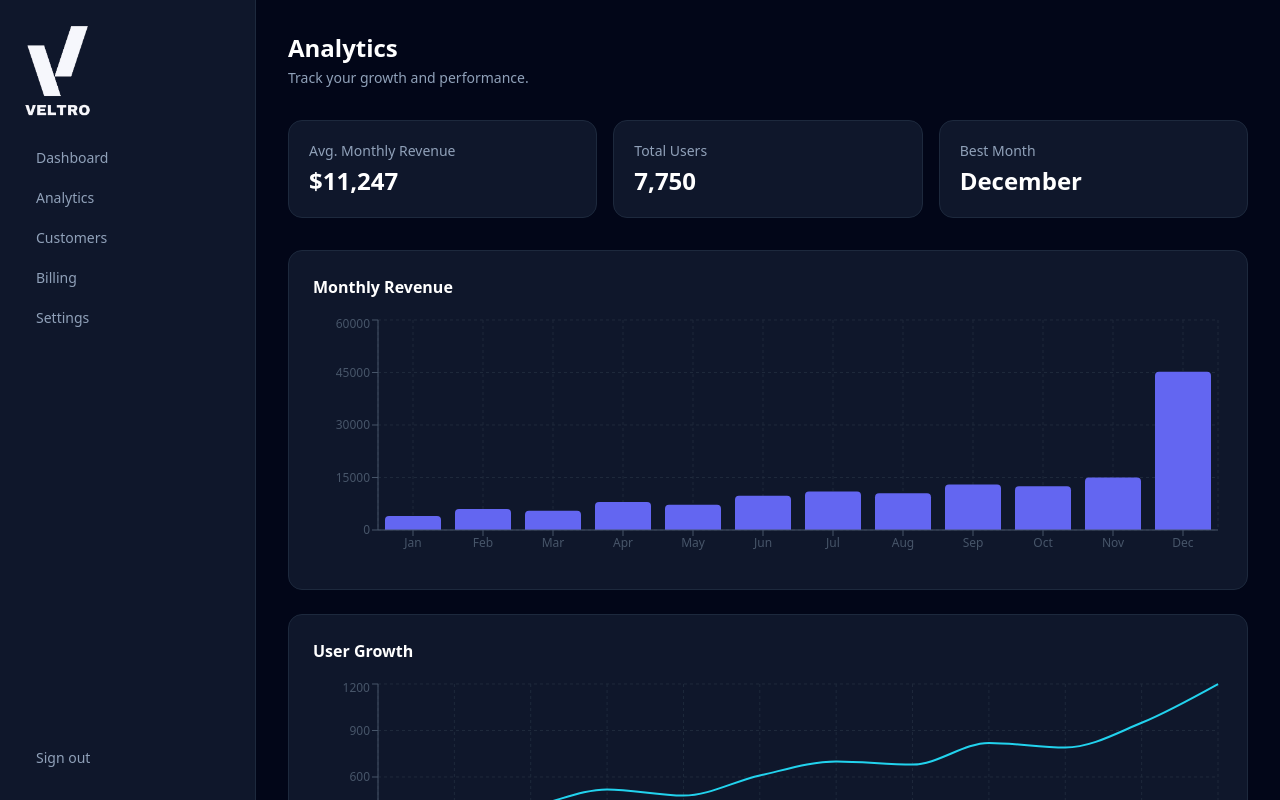
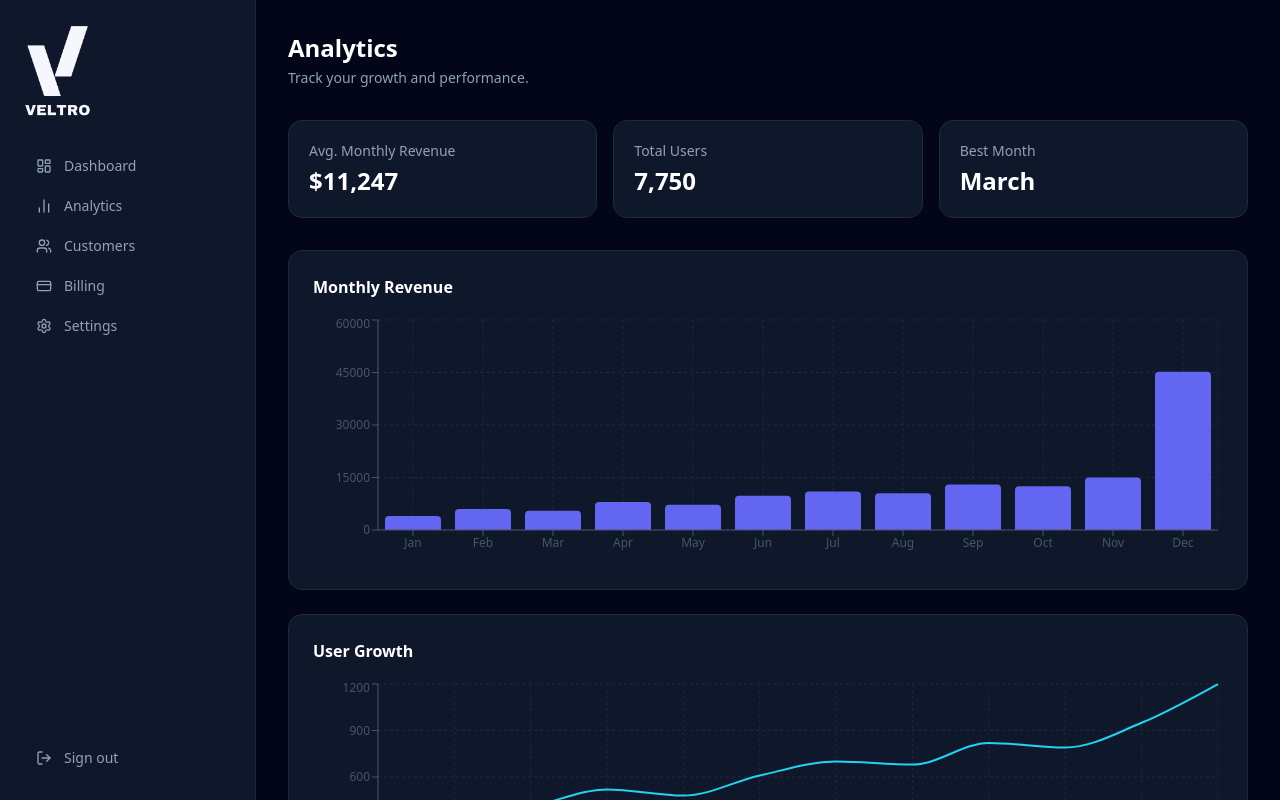
Before and after one commit to FOLADAVE/Veltro, a Next.js app: page /dashboard/analytics in a window 1280 px wide. Shown: the top 800 px of the page. Built offline with nearby package versions, Linux system fonts and the light colour scheme.

Commit message:
feat: enhance dashboard layout with responsive sidebar and navigation items

```diff
--- a/src/app/(auth)/signup/page.tsx
+++ b/src/app/(auth)/signup/page.tsx
@@ -24,7 +24,7 @@ export default function SignupPage({
             <input
               type="text"
               name="name"
-              placeholder="Daniel Haastrup"
+              placeholder="John Doe"
               required
               className="w-full bg-slate-800 border border-slate-700 text-white rounded-lg px-4 py-2.5 text-sm focus:outline-none focus:border-indigo-500"
             />
--- a/src/app/dashboard/analytics/page.tsx
+++ b/src/app/dashboard/analytics/page.tsx
@@ -40,7 +40,7 @@ export default function AnalyticsPage() {
         {[
           { label: "Avg. Monthly Revenue", value: "$11,247" },
           { label: "Total Users", value: "7,750" },
-          { label: "Best Month", value: "December" },
+          { label: "Best Month", value: "March" },
         ].map((stat) => (
           <div key={stat.label} className="bg-slate-900 border border-slate-800 rounded-xl p-5">
             <p className="text-slate-400 text-sm mb-1">{stat.label}</p>
--- a/src/app/dashboard/layout.tsx
+++ b/src/app/dashboard/layout.tsx
@@ -1,50 +1,109 @@
+"use client";
+
 import Link from "next/link";
 import Image from "next/image";
+import { useState } from "react";
 import { signOut } from "@/app/actions/auth";
+import { Menu, X, LayoutDashboard, BarChart2, Users, CreditCard, Settings, LogOut } from "lucide-react";
+
+const navItems = [
+  { label: "Dashboard", href: "/dashboard", icon: LayoutDashboard },
+  { label: "Analytics", href: "/dashboard/analytics", icon: BarChart2 },
+  { label: "Customers", href: "/dashboard/customers", icon: Users },
+  { label: "Billing", href: "/dashboard/billing", icon: CreditCard },
+  { label: "Settings", href: "/dashboard/settings", icon: Settings },
+];
 
 export default function DashboardLayout({
   children,
 }: {
   children: React.ReactNode;
 }) {
+  const [sidebarOpen, setSidebarOpen] = useState(false);
+
   return (
     <div className="min-h-screen bg-slate-950 text-white flex">
-      {/* Sidebar */}
-      <aside className="w-64 bg-slate-900 border-r border-slate-800 p-6 flex flex-col fixed h-full">
-        <Image src="/veltro.png" alt="Veltro Logo" width={70} height={70} className="mb-6" />
+
+      {/* Mobile Overlay */}
+      {sidebarOpen && (
+        <div
+          className="fixed inset-0 bg-black/60 z-20 lg:hidden"
+          onClick={() => setSidebarOpen(false)}
+        />
+      )}
+
+      {/* Sidebar — always visible on desktop, hidden on mobile unless open */}
+      <aside className={`
+        fixed top-0 left-0 h-full w-64 bg-slate-900 border-r border-slate-800 p-6 flex flex-col z-30
+        transition-transform duration-300 ease-in-out
+        ${sidebarOpen ? "translate-x-0" : "-translate-x-full"}
+        lg:translate-x-0
+      `}>
+        {/* Logo + close button (close only shows on mobile) */}
+        <div className="flex items-center justify-between mb-8">
+          <Image src="/veltro.png" alt="Veltro Logo" width={70} height={70} />
+          <button
+            onClick={() => setSidebarOpen(false)}
+            className="lg:hidden text-slate-400 hover:text-white"
+          >
+            <X size={20} />
+          </button>
+        </div>
+
         <nav className="flex flex-col gap-1">
-          <Link href="/dashboard" className="text-sm px-3 py-2 rounded-lg text-slate-400 hover:text-white hover:bg-slate-800">
-            Dashboard
-          </Link>
-          <Link href="/dashboard/analytics" className="text-sm px-3 py-2 rounded-lg text-slate-400 hover:text-white hover:bg-slate-800">
-            Analytics
-          </Link>
-          <Link href="/dashboard/customers" className="text-sm px-3 py-2 rounded-lg text-slate-400 hover:text-white hover:bg-slate-800">
-            Customers
-          </Link>
-          <Link href="/dashboard/billing" className="text-sm px-3 py-2 rounded-lg text-slate-400 hover:text-white hover:bg-slate-800">
-            Billing
-          </Link>
-          <Link href="/dashboard/settings" className="text-sm px-3 py-2 rounded-lg text-slate-400 hover:text-white hover:bg-slate-800">
-            Settings
-          </Link>
+          {navItems.map(({ label, href, icon: Icon }) => (
+            <Link
+              key={href}
+              href={href}
+              onClick={() => setSidebarOpen(false)}
+              className="flex items-center gap-3 text-sm px-3 py-2 rounded-lg text-slate-400 hover:text-white hover:bg-slate-800 transition-colors"
+            >
+              <Icon size={16} />
+              {label}
+            </Link>
+          ))}
         </nav>
+
         <div className="mt-auto">
           <form action={signOut}>
             <button
               type="submit"
-              className="text-sm text-slate-400 hover:text-white w-full text-left px-3 py-2 rounded-lg hover:bg-slate-800"
+              className="flex items-center gap-3 text-sm text-slate-400 hover:text-white w-full text-left px-3 py-2 rounded-lg hover:bg-slate-800 transition-colors"
             >
+              <LogOut size={16} />
               Sign out
             </button>
           </form>
         </div>
       </aside>
 
-      {/* Page Content */}
-      <main className="flex-1 ml-64 p-8">
-        {children}
-      </main>
+      {/* Main content — offset by sidebar width on desktop only */}
+      <div className="flex flex-col flex-1 lg:ml-64 min-w-0">
+
+        {/* Mobile top bar — only shows on small screens */}
+        <header className="lg:hidden sticky top-0 z-10 bg-slate-950 border-b border-slate-800 px-4 py-3 flex items-center justify-between">
+          <button
+            onClick={() => setSidebarOpen(true)}
+            className="text-slate-400 hover:text-white"
+          >
+            <Menu size={22} />
+          </button>
+          <Image src="/veltro.png" alt="Veltro" width={40} height={40} />
+          <div className="w-8 h-8 rounded-full bg-indigo-600 flex items-center justify-center text-xs font-bold">
+            V
+          </div>
+        </header>
+
+        {/* Page content */}
+        <main className="flex-1 p-6 lg:p-8">
+          {children}
+        </main>
+
+        {/* Footer */}
+        <footer className="border-t border-slate-800 px-6 py-4 text-center text-slate-500 text-xs">
+          © {new Date().getFullYear()} Veltro. All rights reserved. Built with Next.js & Supabase.
+        </footer>
+      </div>
     </div>
   );
 }
```
